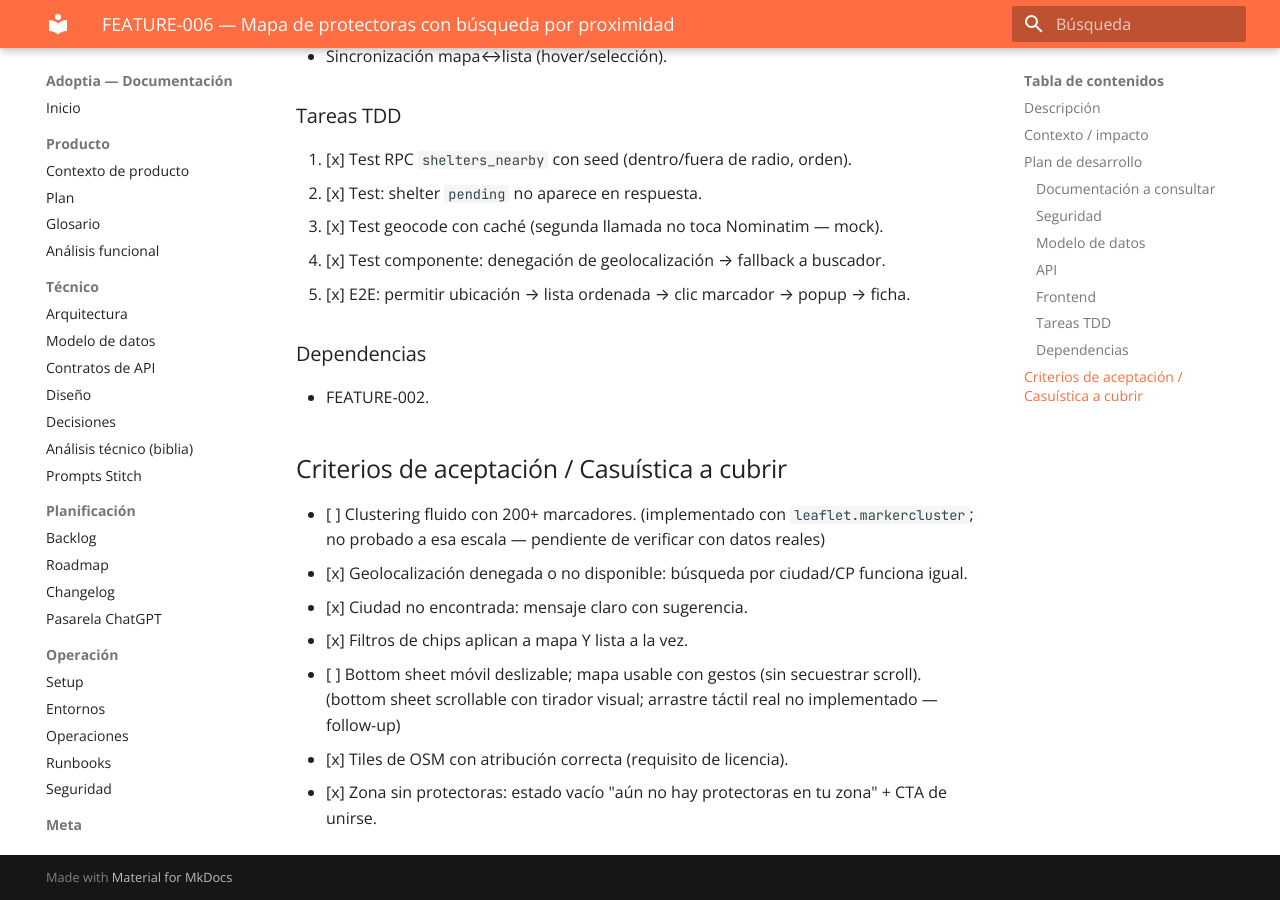
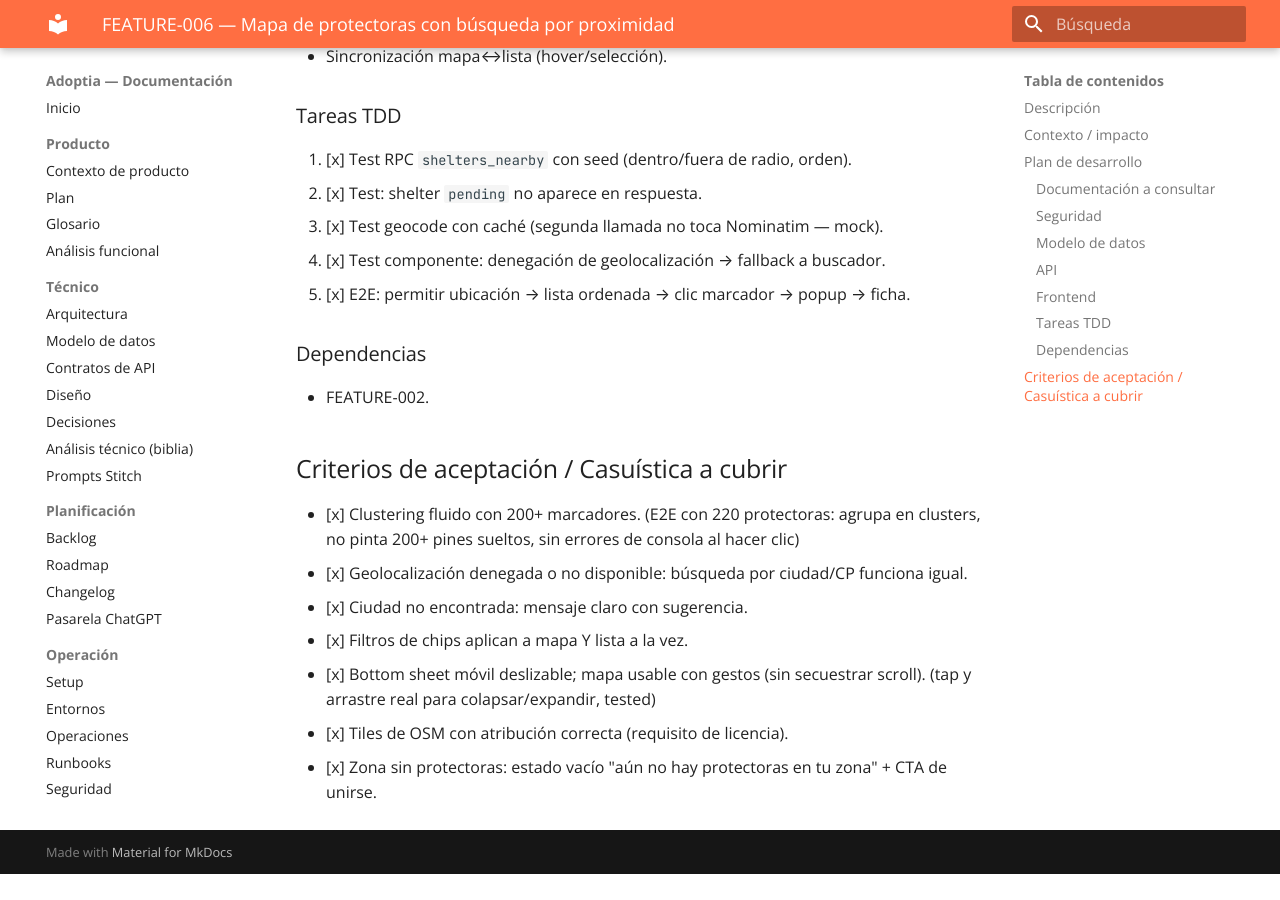
Before and after one commit to GorkaAnasinf/Adoptia, an MkDocs documentation site: the page built from docs/planning/items/FEATURE-006.md, in a window 1280 px wide and 900 px high, scrolled down 1202 px. Built offline with MkDocs 1.6.1 and Material for MkDocs 9.7.7, drawn with Linux system fonts in a browser that asks for light colours; after the commit the page ends 2076 px from its top, so only the background shows below that.

Commit message:
docs(planning): FEATURE-006 — 7/7 criterios de aceptación cumplidos tras fixes de QA

```diff
--- a/docs/planning/items/FEATURE-006.md
+++ b/docs/planning/items/FEATURE-006.md
@@ -59,10 +59,10 @@ Funcionalidad diferencial de la plataforma ("qué hay cerca de mí"). Primera pa
 
 ## Criterios de aceptación / Casuística a cubrir
 
-- [ ] Clustering fluido con 200+ marcadores. (implementado con `leaflet.markercluster`; no probado a esa escala — pendiente de verificar con datos reales)
+- [x] Clustering fluido con 200+ marcadores. (E2E con 220 protectoras: agrupa en clusters, no pinta 200+ pines sueltos, sin errores de consola al hacer clic)
 - [x] Geolocalización denegada o no disponible: búsqueda por ciudad/CP funciona igual.
 - [x] Ciudad no encontrada: mensaje claro con sugerencia.
 - [x] Filtros de chips aplican a mapa Y lista a la vez.
-- [ ] Bottom sheet móvil deslizable; mapa usable con gestos (sin secuestrar scroll). (bottom sheet scrollable con tirador visual; arrastre táctil real no implementado — follow-up)
+- [x] Bottom sheet móvil deslizable; mapa usable con gestos (sin secuestrar scroll). (tap y arrastre real para colapsar/expandir, tested)
 - [x] Tiles de OSM con atribución correcta (requisito de licencia).
 - [x] Zona sin protectoras: estado vacío "aún no hay protectoras en tu zona" + CTA de unirse.
```
